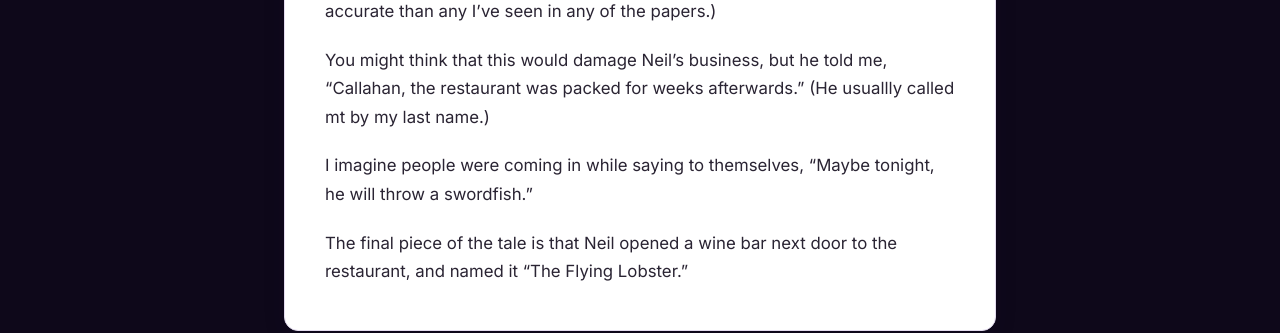
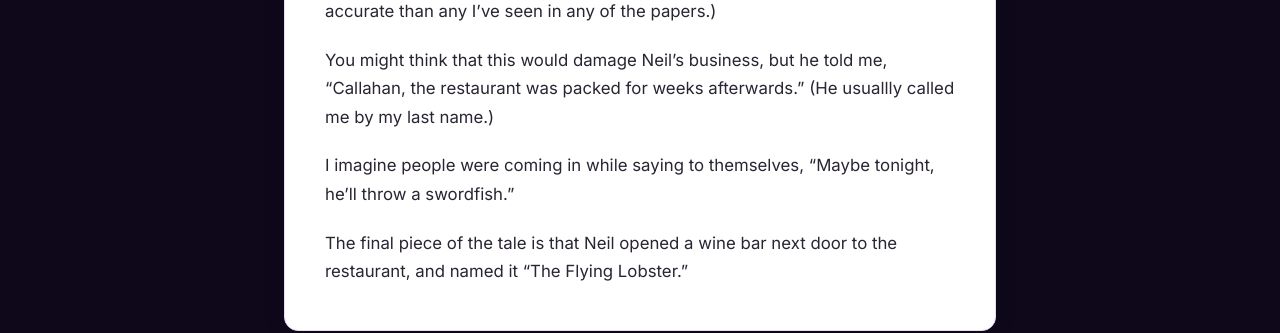
Before and after one commit to gcallah/gcallah.github.io, a Jekyll site: the page built from _posts/2026-10-28-Neil-Ganic.md, in a window 1280 px wide. Shown: the part 1910-2243 px from the top of the page. Built offline with Jekyll 4.4.1, drawn with Linux system fonts in a browser that asks for light colours; our own code applies the rules of GitHub Pages for plain Markdown files.

Commit message:
Fixed typos in Ganic.

```diff
--- a/_posts/2026-10-28-Neil-Ganic.md
+++ b/_posts/2026-10-28-Neil-Ganic.md
@@ -47,10 +47,10 @@ any of the papers.)
 
 You might think that this
 would damage Neil's business, but he told me, "Callahan, the restaurant was packed
-for weeks afterwards." (He usuallly called mt by my last name.)
+for weeks afterwards." (He usuallly called me by my last name.)
 
-I imagine people were coming in while saying to themselves, "Maybe tonight, he
-will throw a swordfish."
+I imagine people were coming in while saying to themselves, "Maybe tonight,
+he'll throw a swordfish."
 
 The final piece of the tale is that Neil opened a wine bar next door to the
 restaurant, and named it "The Flying Lobster."
```
